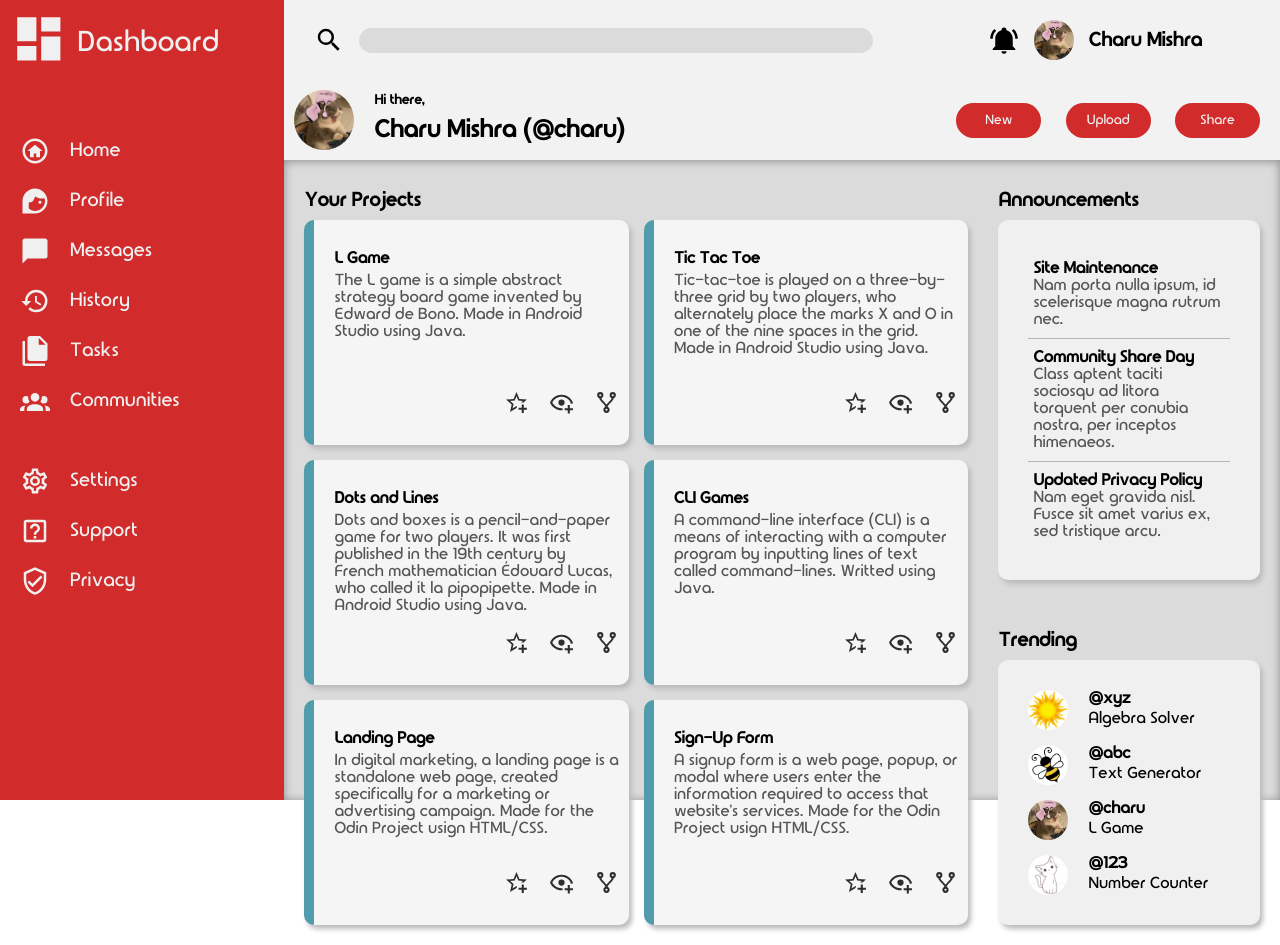
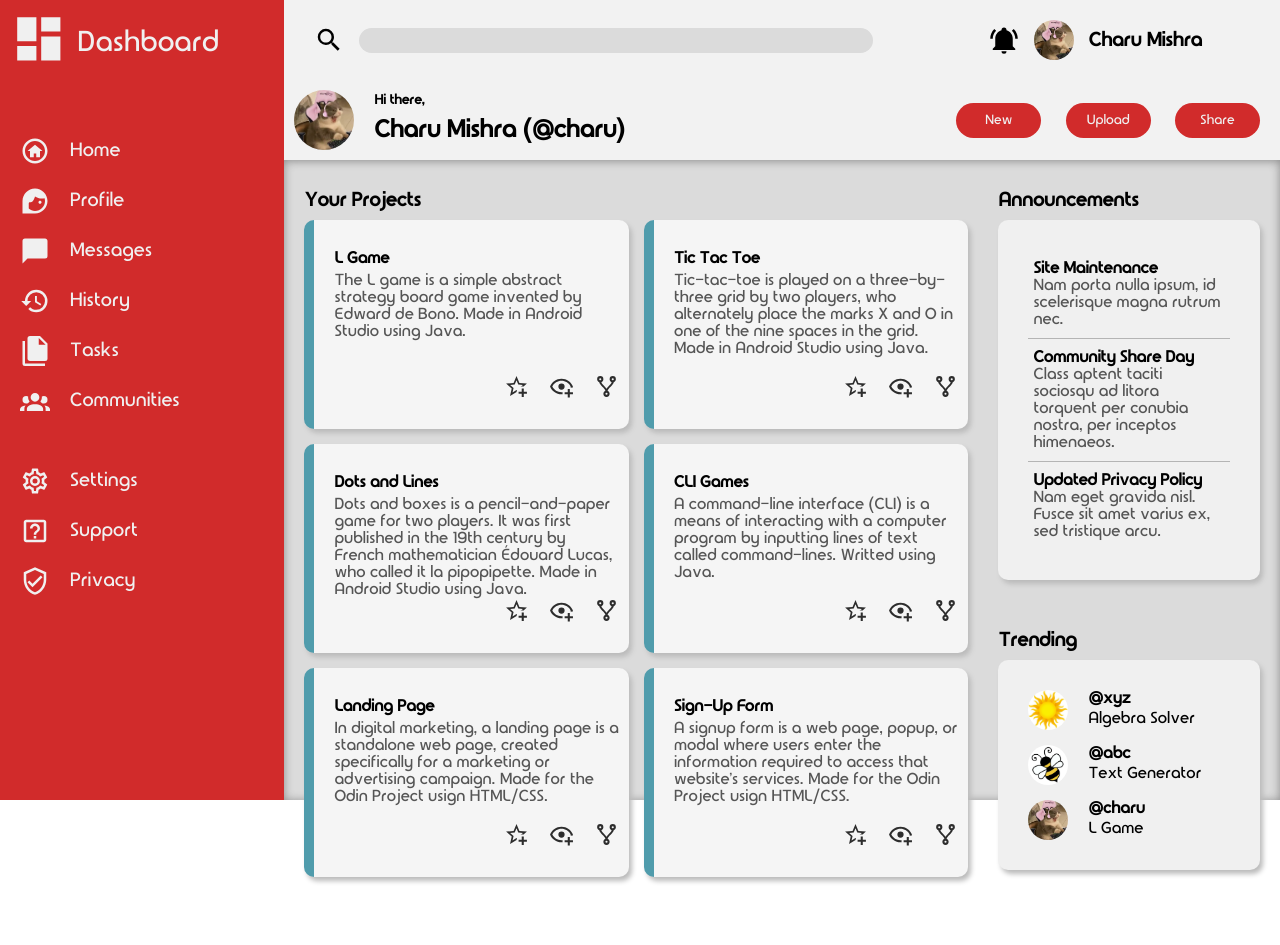
Before and after one commit to charu5673/admin-dashboard, a plain HTML site: page index.html in a window 1280 px wide. After the commit the page ends 890 px from the top, so only its background shows below. Drawn offline with Linux system fonts and the light colour scheme.

Commit message:
Update index.html

```diff
--- a/index.html
+++ b/index.html
@@ -190,11 +190,6 @@
                             <div class="app name">@charu</div>
                             <div class="app info">L Game</div>
                         </div>
-                        <div class="app box">
-                            <div class="app image"><img class="pfp" id="pfp3" src="./assets/images/pfp3.jpeg"></div>
-                            <div class="app name">@123</div>
-                            <div class="app info">Number Counter</div>
-                        </div>
                     </div>
                 </div>
             </div>
```
